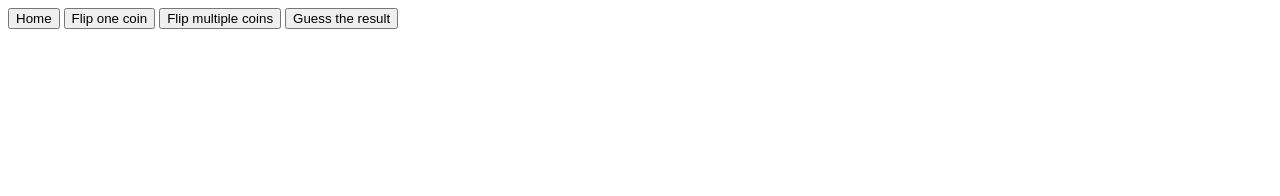
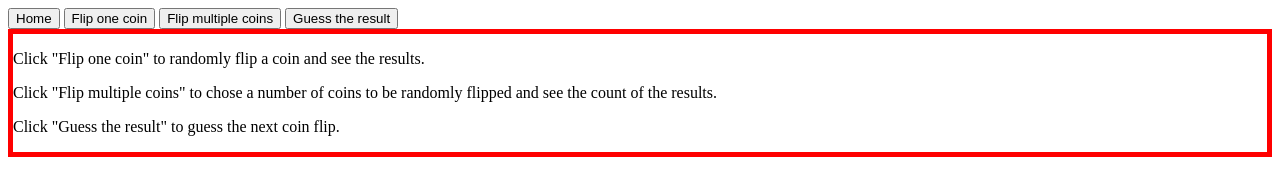
Before and after one commit to comp426-2022-spring/a05-William-Mullen, a website: page public/index.html in a window 1280 px wide. Drawn offline with Linux system fonts and the light colour scheme.

Commit message:
instruction messages

```diff
--- a/public/index.html
+++ b/public/index.html
@@ -33,7 +33,10 @@
       <button id="guessnav">Guess the result</button>
     </nav>
 
-    <div id="home">
+    <div id="home" class="active">
+      <p>Click "Flip one coin" to randomly flip a coin and see the results.</p>
+      <p>Click "Flip multiple coins" to chose a number of coins to be randomly flipped and see the count of the results.</p>
+      <p>Click "Guess the result" to guess the next coin flip.</p>
     </div>
 
     <div id="single" class="hidden">
```
Also changed, not shown: 1 other file.
